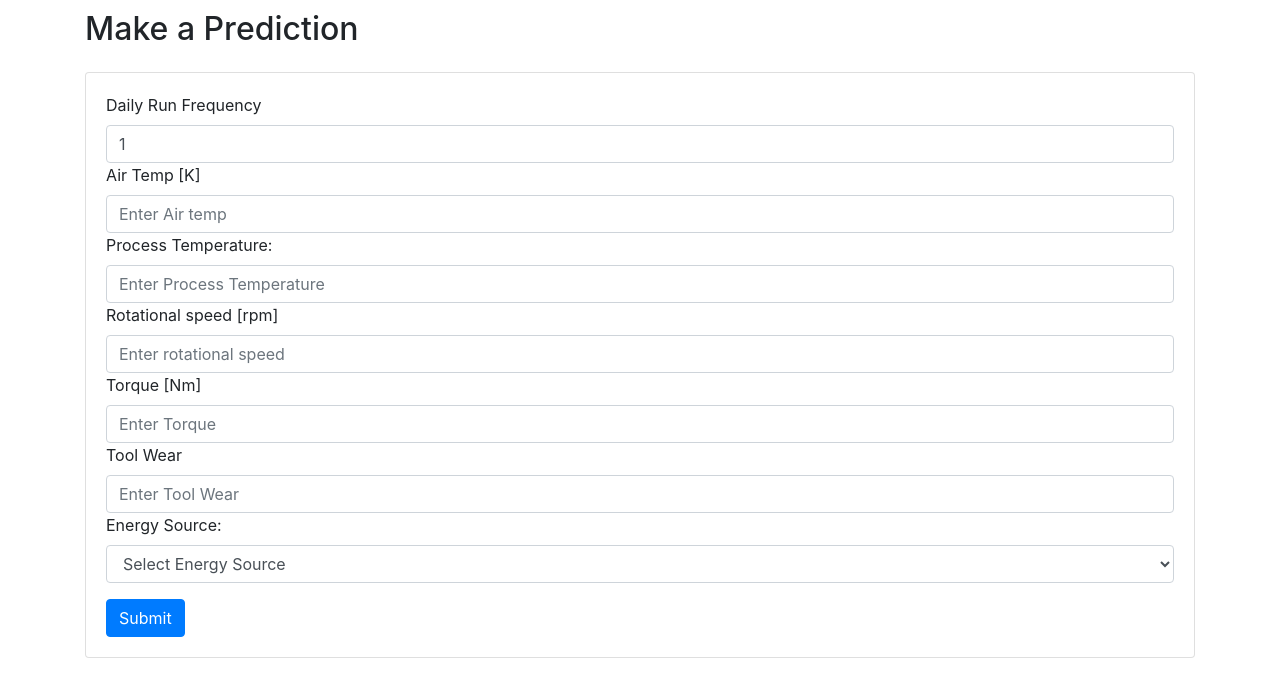
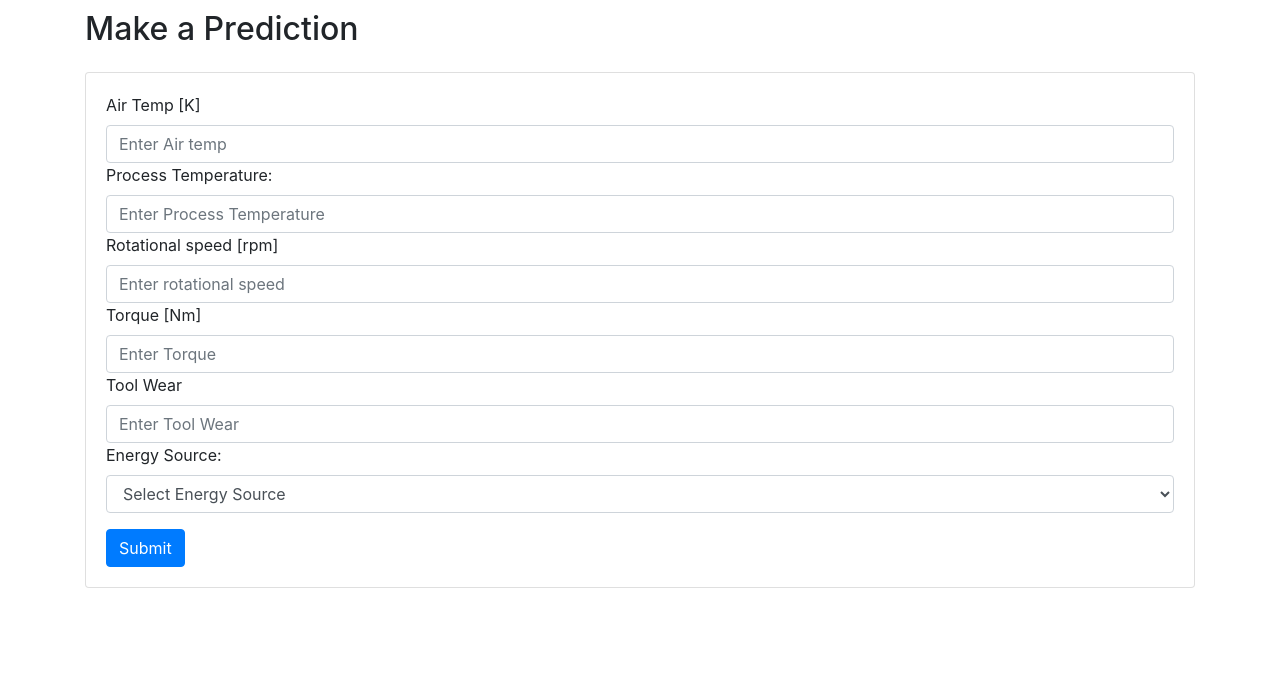
Before and after one commit to bitwiserob/Mechenance, a Flask app: page / in a window 1280 px wide. Shown: the part 71-768 px from the top of the page. Run offline with Flask 3, Linux system fonts and the light colour scheme; parts of the project's set-up code (start-up, migrations or seed data) failed here and were passed over; some libraries are stand-ins or nearby versions.

Commit message:
final touches

```diff
--- a/app.py
+++ b/app.py
@@ -120,7 +120,7 @@ def predict():
             torque = float(request.form["torque"])
             tool_wear = int(request.form["tool_wear"])
             energy_source = int(request.form["energy_source"])
-            run_frequency = int(request.form["run_frequency"])
+            run_frequency = int(1)
         except (ValueError, KeyError):
 
             return render_template("error.html", message="Invalid input")
--- a/templates/index.html
+++ b/templates/index.html
@@ -57,8 +57,6 @@
         <div class="card-body">
           <form action="/predict" method="POST" enctype="multipart/form-data">
             <div class="form-group">
-              <label for="air_temp">Daily Run Frequency</label>
-              <input type="text" class="form-control" id="run_frequency" name="run_frequency" placeholder="Enter Air temp" value="1">
 
               <label for="air_temp">Air Temp [K]</label>
               <input type="text" class="form-control" id="air_temp" name="air_temp" placeholder="Enter Air temp" required>
--- a/templates/prediction_details.html
+++ b/templates/prediction_details.html
@@ -204,7 +204,7 @@
                 <p class="card-text">
                   <strong>Carbon Intensity:</strong>
                   <span style="color: #555"
-                    >{{ record.carbon_intensity }} gCO2/kWh</span
+                    >{{ record.carbon_intensity }} KG</span
                   >
                 </p>
                 <p class="card-text">
```
